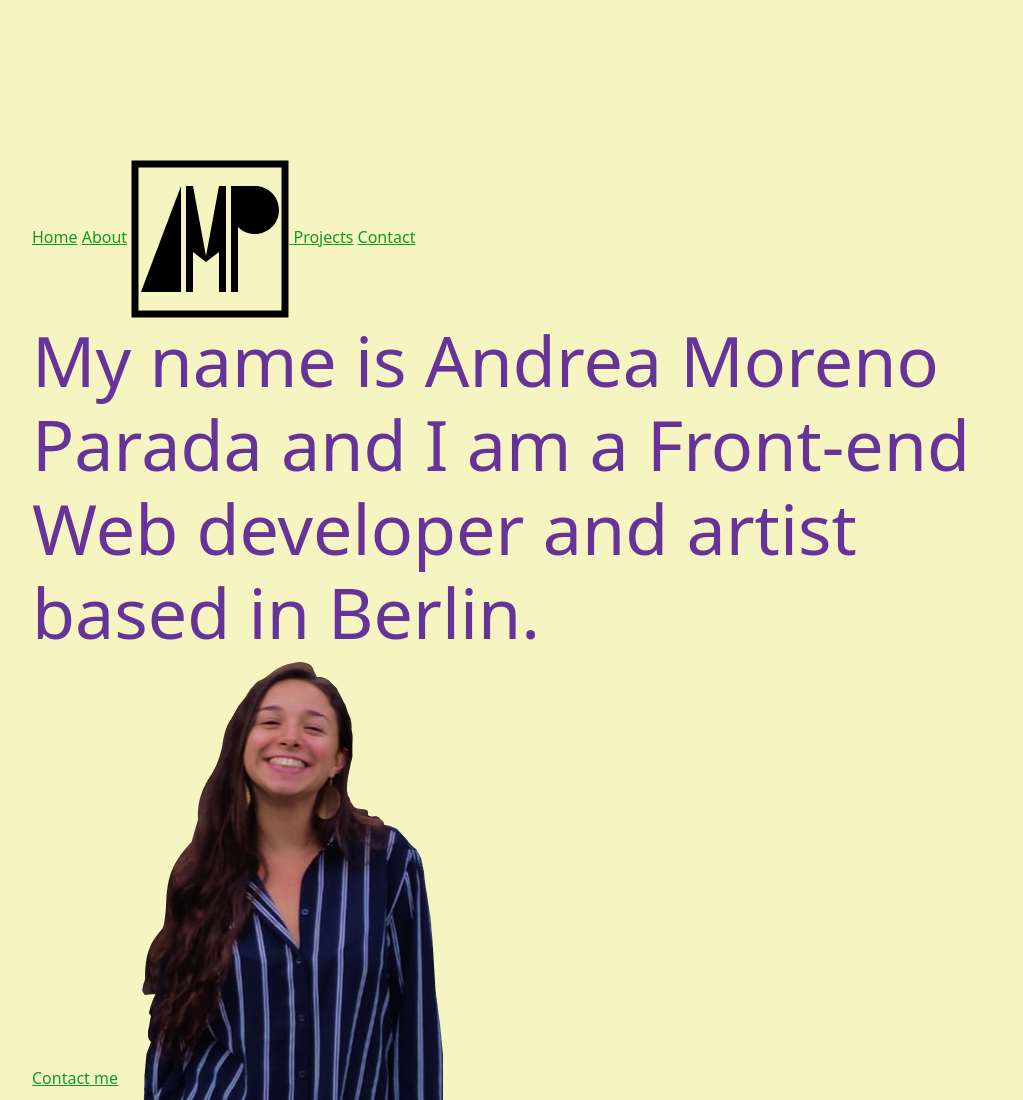
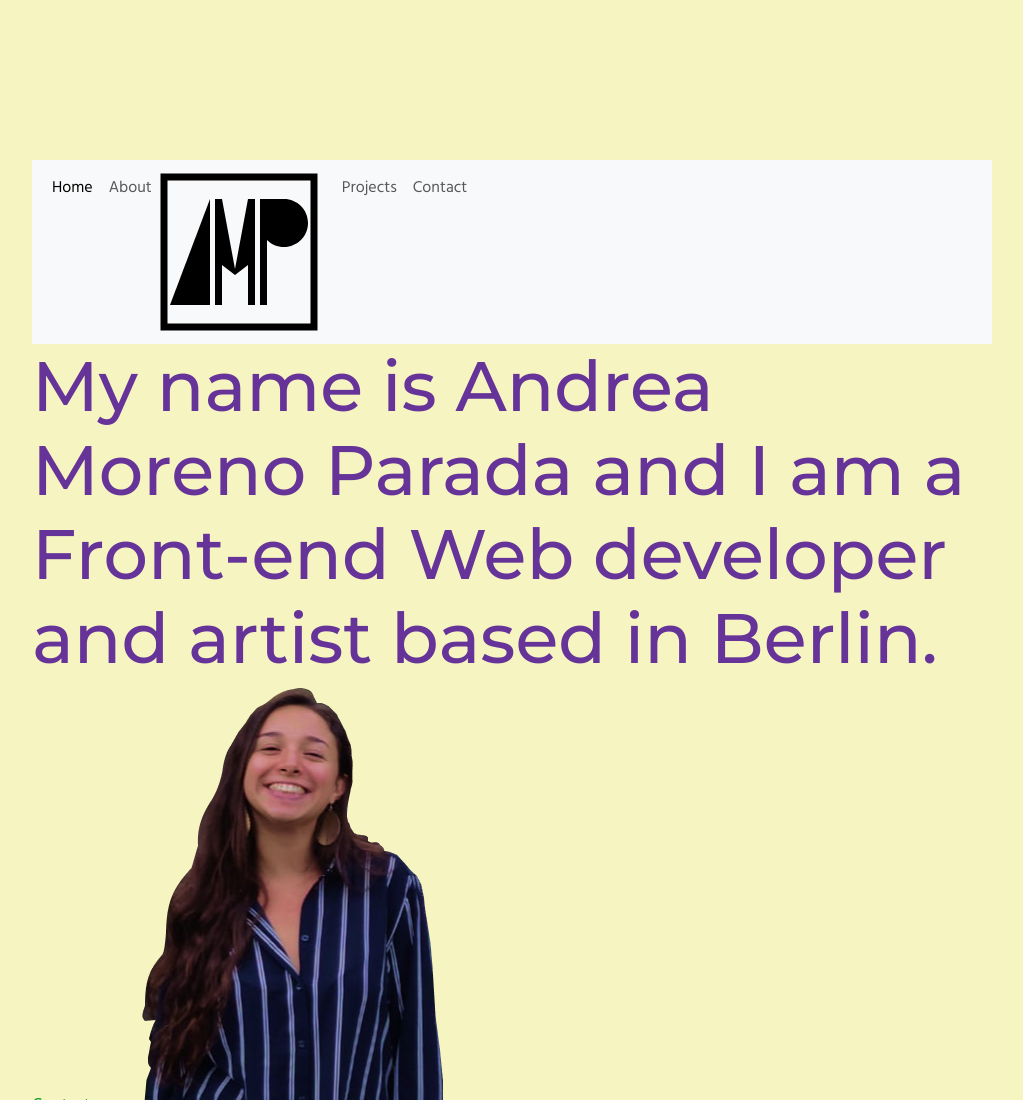
Before and after one commit to AndreaMPdev/my-portfolio, a plain HTML site: page index.html in a window 1280 px wide. Shown: the top 1100 px of the page, without its empty margins (128-1151 px from the left). Drawn offline with nearby package versions, Linux system fonts and the light colour scheme.

Commit message:
Added typefaces and navbar

```diff
--- a/index.html
+++ b/index.html
@@ -12,25 +12,61 @@
       integrity="sha384-GLhlTQ8iRABdZLl6O3oVMWSktQOp6b7In1Zl3/Jr59b6EGGoI1aFkw7cmDA6j6gD"
       crossorigin="anonymous"
     />
+    <script
+      src="https://cdn.jsdelivr.net/npm/bootstrap@5.3.0-alpha1/dist/js/bootstrap.bundle.min.js"
+      integrity="sha384-w76AqPfDkMBDXo30jS1Sgez6pr3x5MlQ1ZAGC+nuZB+EYdgRZgiwxhTBTkF7CXvN"
+      crossorigin="anonymous"
+    ></script>
 
     <script
       src="https://kit.fontawesome.com/225c5b53e0.js"
       crossorigin="anonymous"
     ></script>
+    <link rel="preconnect" href="https://fonts.googleapis.com" />
+    <link rel="preconnect" href="https://fonts.gstatic.com" crossorigin />
+    <link
+      href="https://fonts.googleapis.com/css2?family=Montserrat:ital,wght@0,100;0,200;0,300;0,400;0,500;0,600;0,700;0,800;0,900;1,100;1,200;1,300;1,400;1,500;1,600;1,700;1,800;1,900&display=swap"
+      rel="stylesheet"
+    />
+    <link rel="preconnect" href="https://fonts.googleapis.com" />
+    <link rel="preconnect" href="https://fonts.gstatic.com" crossorigin />
+    <link
+      href="https://fonts.googleapis.com/css2?family=Hind:wght@300;400;500;600;700&display=swap"
+      rel="stylesheet"
+    />
     <link rel="stylesheet" href="/styles/portfolio.css" />
   </head>
 
   <body>
     <section>
-      <div>
-        <a href="#" class="menu">Home</a>
-        <a href="#" class="menu">About</a>
-        <a href="#">
-          <img src="/src/AMPlogocopy.svg" alt="logo AMP" srcset="" />
-        </a>
-        <a href="#" class="menu">Projects</a>
-        <a href="#" class="menu">Contact</a>
-      </div>
+      <nav class="navbar navbar-expand-lg bg-body-tertiary">
+        <div class="container-fluid">
+          <button
+            class="navbar-toggler"
+            type="button"
+            data-bs-toggle="collapse"
+            data-bs-target="#navbarNavAltMarkup"
+            aria-controls="navbarNavAltMarkup"
+            aria-expanded="false"
+            aria-label="Toggle navigation"
+          >
+            <span class="navbar-toggler-icon"></span>
+          </button>
+          <div class="collapse navbar-collapse" id="navbarNavAltMarkup">
+            <div class="navbar-nav">
+              <a class="nav-link active menu" aria-current="page" href="#"
+                >Home</a
+              >
+              <a class="nav-link menu" href="#">About</a>
+              <a class="navbar-brand" href="#">
+                <img src="/src/AMPlogocopy.svg" alt="logo AMP" srcset="" />
+              </a>
+              <a class="nav-link menu" href="#">Projects</a>
+              <a class="nav-link menu">Contact</a>
+            </div>
+          </div>
+        </div>
+      </nav>
 
       <h1>
         My name is Andrea Moreno Parada and I am a Front-end Web developer and
@@ -40,11 +76,5 @@
 
       <img src="/src/profilecutoutcopy.png" alt="Photo of Andrea" srcset="" />
     </section>
-
-    <script
-      src="https://cdn.jsdelivr.net/npm/bootstrap@5.3.0-alpha1/dist/js/bootstrap.bundle.min.js"
-      integrity="sha384-w76AqPfDkMBDXo30jS1Sgez6pr3x5MlQ1ZAGC+nuZB+EYdgRZgiwxhTBTkF7CXvN"
-      crossorigin="anonymous"
-    ></script>
   </body>
 </html>
--- a/styles/portfolio.css
+++ b/styles/portfolio.css
@@ -1,6 +1,11 @@
 h1 {
+  font-family: "Montserrat", sans-serif;
   color: rebeccapurple;
   font-size: 70px;
+}
+
+.menu {
+  font-family: "Hind", sans-serif;
 }
 
 a {
```
